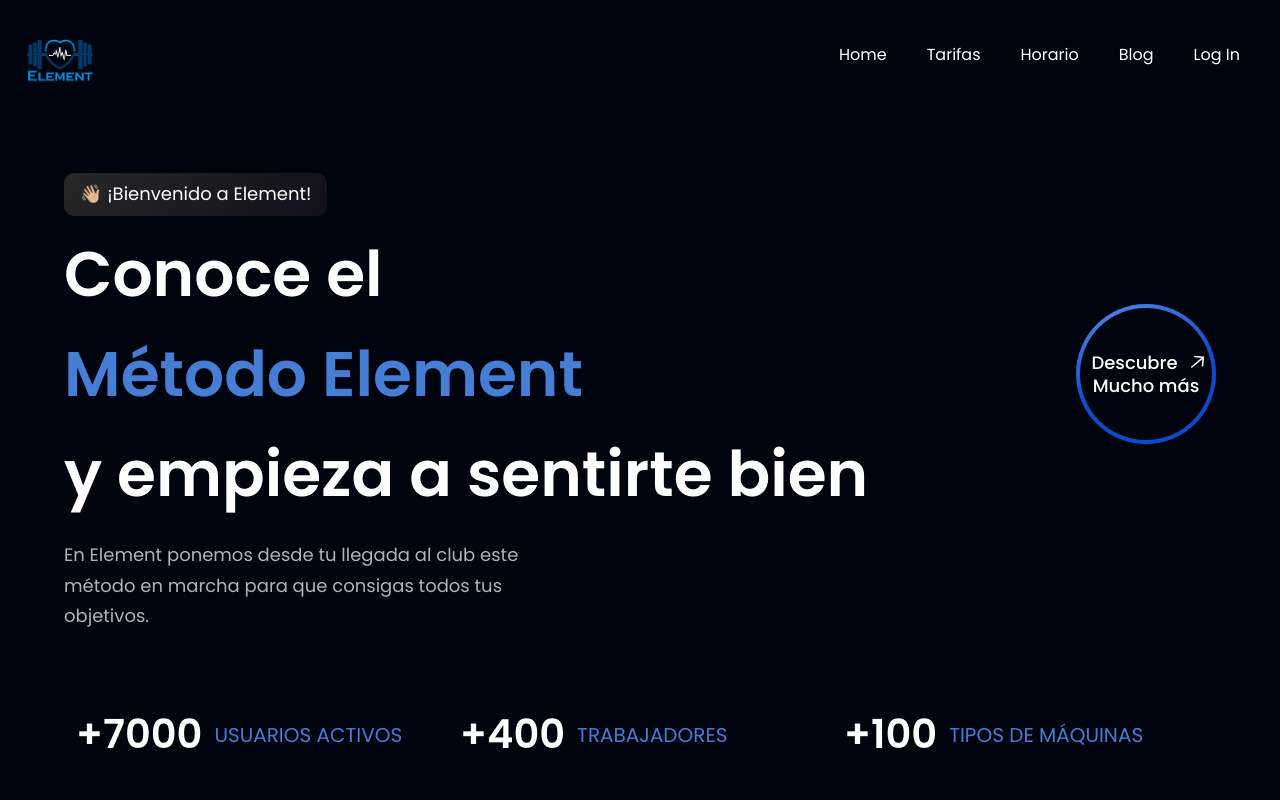
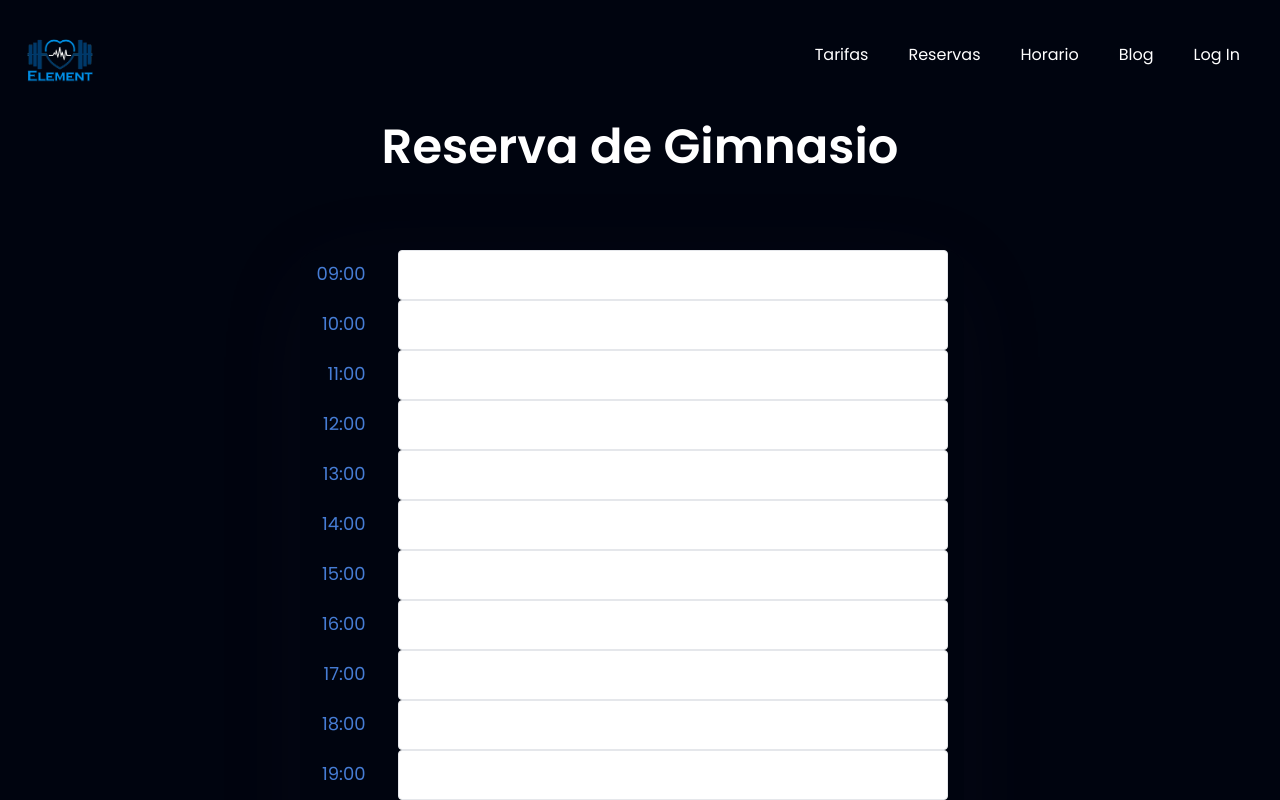
Before and after one commit to lac56-alu/TFG-Frontend, a React (Vite) app: page /gym-booking in a window 1280 px wide. Before the commit this address led to /. Shown: the top 800 px of the page. Built offline with nearby package versions, Linux system fonts and the light colour scheme.

Commit message:
Centrado tabla reserva gimnasio

```diff
--- a/src/assets/index.js
+++ b/src/assets/index.js
@@ -30,6 +30,8 @@ import rateIcon from "./rateIcon.png";
 import blogIcon from "./blogIcon.png";
 import scheduleIcon from "./scheduleIcon.png";
 import searchIcon from "./searchIcon.png";
+import gymIcon from "./gym.png";
+import instalacionesIcon from "./instalaciones.png";
 
 export {
   airbnb,
@@ -64,4 +66,6 @@ export {
   blogIcon,
   scheduleIcon,
   searchIcon,
+  gymIcon,
+  instalacionesIcon,
 };
--- /dev/null
+++ b/src/components/Booking/BookingsMain.jsx
@@ -0,0 +1,71 @@
+import { useEffect, useState } from 'react'
+import styles from '../../style'
+import Navbar from '../Navbar'
+import Footer from '../Footer'
+import axios from 'axios'
+import swal from 'sweetalert2'
+import { useLocalStorage } from '../../hooks/useLocalStorage'
+import { gymIcon, instalacionesIcon } from '../../assets';
+
+
+function BookingsMain() {
+    const redirectGymBooking = () => {
+        window.location.href = '/gym-booking';
+    };
+
+    const redirectSportFacilities = () => {
+        window.location.href = '/sport-facilities-booking';
+    };
+
+  return (
+    <div className="bg-primary w-full overflow-hidden">
+            <div className={` ${styles.flexCenter}`}>
+                <div className={`${styles.boxWidth}`}>
+                    <Navbar />
+                </div>
+            </div>
+
+            <div className={`${styles.flexCenter} sm:flex-row flex-col `} >
+                <div className="flex flex-col justify-center items-center">
+                    <div className="text-center"> {/* Contenedor para texto e imagen */}
+                        <h2 className={`${styles.heading2}`}>
+                            Reserva
+                        </h2>
+                    </div>
+                </div>
+            </div>
+
+            <div className={`${styles.flexCenter} ${styles.padding} sm:flex-row flex-col flex flex-1 gridContainer2`}>
+                <div className={`${styles.flexCenter} bg-black-gradient-2 rounded-[20px] box-shadow flex flex-col flex-grow mb-8 sm:mr-4`}
+                    onClick={redirectGymBooking}>
+
+                    <h2 className={`${styles.heading6} ${styles.flexCenter} textPlatinum`}>
+                        GIMNASIO
+                    </h2>
+                    <div className="text-center"> {/* Contenedor para texto e imagen */}
+                        <img src={gymIcon} alt='gymIcon' className='w-[140px] h-[140px] mt-3 sm: mb-8' />
+                    </div>
+                </div>
+
+                <div className={`${styles.flexCenter} bg-black-gradient-2 rounded-[20px] box-shadow flex flex-col flex-grow mb-8 sm:mr-4`}
+                    onClick={redirectSportFacilities}>
+                    <h2 className={`${styles.heading6} ${styles.flexCenter} textPlatinum`}>
+                        INSTALACIONES
+                    </h2>
+                    <div className="text-center"> {/* Contenedor para texto e imagen */}
+                        <img src={instalacionesIcon} alt='instalacionesIcon' className='w-[140px] h-[140px] mt-3 sm: mb-8' />
+                    </div>
+                </div>
+            </div>
+
+
+            <div className={`bg-primary ${styles.paddingX} ${styles.flexStart}`}>
+                <div className={`${styles.boxWidth}`}>
+                    <Footer />
+                </div>
+            </div>
+    </div>
+  )
+}
+
+export default BookingsMain
--- /dev/null
+++ b/src/components/Booking/GymBooking.jsx
@@ -0,0 +1,75 @@
+import { useEffect, useState } from 'react'
+import styles from '../../style'
+import Navbar from '../Navbar'
+import Footer from '../Footer'
+import axios from 'axios'
+import swal from 'sweetalert2'
+import { useLocalStorage } from '../../hooks/useLocalStorage'
+import { gymIcon, instalacionesIcon } from '../../assets';
+
+export default function GymBooking() {
+    const horasDisponibles = [
+        { hora: '09:00' },
+        { hora: '10:00' },
+        { hora: '11:00' },
+        { hora: '12:00' },
+        { hora: '13:00' },
+        { hora: '14:00' },
+        { hora: '15:00' },
+        { hora: '16:00' },
+        { hora: '17:00' },
+        { hora: '18:00' },
+        { hora: '19:00' },
+        { hora: '20:00' },
+        { hora: '21:00' },
+    ];
+
+    const reservarHora = (hora) => {
+        alert('Has reservado la hora: ' + hora);
+    };
+
+  return (
+    <div className="bg-primary w-full overflow-hidden">
+        <div className={` ${styles.flexCenter}`}>
+            <div className={`${styles.boxWidth}`}>
+                <Navbar />
+            </div>
+        </div>
+
+        <div className={`${styles.flexCenter} sm:flex-row flex-col `} >
+            <div className="flex flex-col justify-center items-center">
+                <div className="text-center"> {/* Contenedor para texto e imagen */}
+                    <h2 className={`${styles.heading2}`}>
+                        Reserva de Gimnasio
+                    </h2>
+                </div>
+            </div>
+        </div>
+
+        <div className={`${styles.flexCenter}`}>
+            <div className={`${styles.marginY} ${styles.flexRight} ${styles.paragraph} flex flex-col rounded-[20px] box-shadow2 mb-8 sm:mr-4`}>
+                {horasDisponibles.map((horaDisponible, index) => (
+                    <div className={`${styles.flexCenter} flex`} key={index}>
+                        <p className={`texto-centrado text-secondary px-4`}>
+                            {horaDisponible.hora}
+                        </p>
+
+                        <div className={`${styles.flexRight} flex flex-grow flex px-4`}>
+                            <button className="button-booking bg-white rounded-[4px] border box-shadow3 texto-centrado"></button>
+                        </div>
+                    </div>
+                ))}
+            </div>
+        </div>
+
+
+
+
+        <div className={`bg-primary ${styles.paddingX} ${styles.flexStart}`}>
+            <div className={`${styles.boxWidth}`}>
+                <Footer />
+            </div>
+        </div>
+    </div>
+  )
+}
--- a/src/components/index.js
+++ b/src/components/index.js
@@ -15,6 +15,8 @@ import Rates from './Rate/Rates'
 import AdminPanel from './Admin/AdminPanel'
 import UserAdmin from './Admin/UserAdmin'
 import RateAdmin from './Admin/RateAdmin'
+import BookingsMain from './Booking/BookingsMain'
+import GymBooking from './Booking/GymBooking'
 
 
 export {
@@ -35,4 +37,6 @@ export {
     AdminPanel,
     UserAdmin,
     RateAdmin,
+    BookingsMain,
+    GymBooking,
 };
--- a/src/constants/index.js
+++ b/src/constants/index.js
@@ -2,14 +2,14 @@ import { people01, people02, people03, facebook, instagram, linkedin, twitter, a
 
 export const navLinks = [
   {
-    id: "home",
-    href: "/",
-    title: "Home",
-  },
-  {
     id: "tarifas",
     href: "/rates",
     title: "Tarifas",
+  },
+  {
+    id: "reservas",
+    href: "/booking",
+    title: "Reservas",
   },
   {
     id: "horario",
--- a/src/index.css
+++ b/src/index.css
@@ -20,6 +20,12 @@
     #ffffff -278.56%,
     #6d6d6d -78.47%,
     #306de62a 91.61%
+  );
+  --green-gradient: linear-gradient(
+    144.39deg,
+    #57d764 -278.56%,
+    #4cc659 -78.47%,
+    #30d841 91.61%
   );
   --card-shadow: 0px 20px 100px -10px rgba(66, 71, 91, 0.1);
 }
@@ -111,11 +117,25 @@
   );
 }
 
+.bg-green-gradient {
+  background: linear-gradient(
+    157.81deg,
+    #45a05c 12.19%,
+    #3d9e55 29.82%,
+    #22ac44 51.94%,
+    #0fa835 90.29%
+  );
+}
+
 .bg-discount-gradient {
   background: linear-gradient(125.17deg, #272727 0%, #11101d 100%);
 }
 
 .box-shadow {
+  box-shadow: 0px 20px 100px -10px rgba(66, 71, 91, 0.1);
+}
+
+.box-shadow2 {
   box-shadow: 0px 20px 100px -10px rgba(66, 71, 91, 0.1);
 }
 
@@ -218,3 +238,25 @@
 .box-shadow:hover {
   background: var(--blue-gradient);
 }
+
+.box-shadow3:hover {
+  background: var(--green-gradient);
+}
+
+.button-booking {
+  width: 550px;
+  height: 50px;
+}
+
+@media (max-width: 768px) {
+  .button-booking {
+    width: 250px;
+  }
+}
+
+.texto-centrado {
+  display: flex;
+  justify-content: space-around;
+  flex-direction: column;
+  align-items: center;
+}
--- a/src/router/AppRouter.jsx
+++ b/src/router/AppRouter.jsx
@@ -8,6 +8,8 @@ import Rates from '../components/Rate/Rates'
 import AdminPanel from '../components/Admin/AdminPanel'
 import UserAdmin from '../components/Admin/UserAdmin'
 import RateAdmin from '../components/Admin/RateAdmin'
+import BookingsMain from '../components/Booking/BookingsMain'
+import GymBooking from '../components/Booking/GymBooking'
 
 function AppRouter (){
   return (
@@ -21,6 +23,8 @@ function AppRouter (){
         <Route path='/adminpanel' element={ <AdminPanel /> } />
         <Route path='/user-admin' element={ <UserAdmin /> } />
         <Route path='/rate-admin' element={ <RateAdmin /> } />
+        <Route path='/booking' element={ <BookingsMain /> } />
+        <Route path='/gym-booking' element={ <GymBooking /> } />
 
         <Route path='/*' element={ <Navigate to="/"/> } />
     </Routes>
```
Also changed, not shown: src/assets/gym.png (added), src/assets/instalaciones.png (added).
